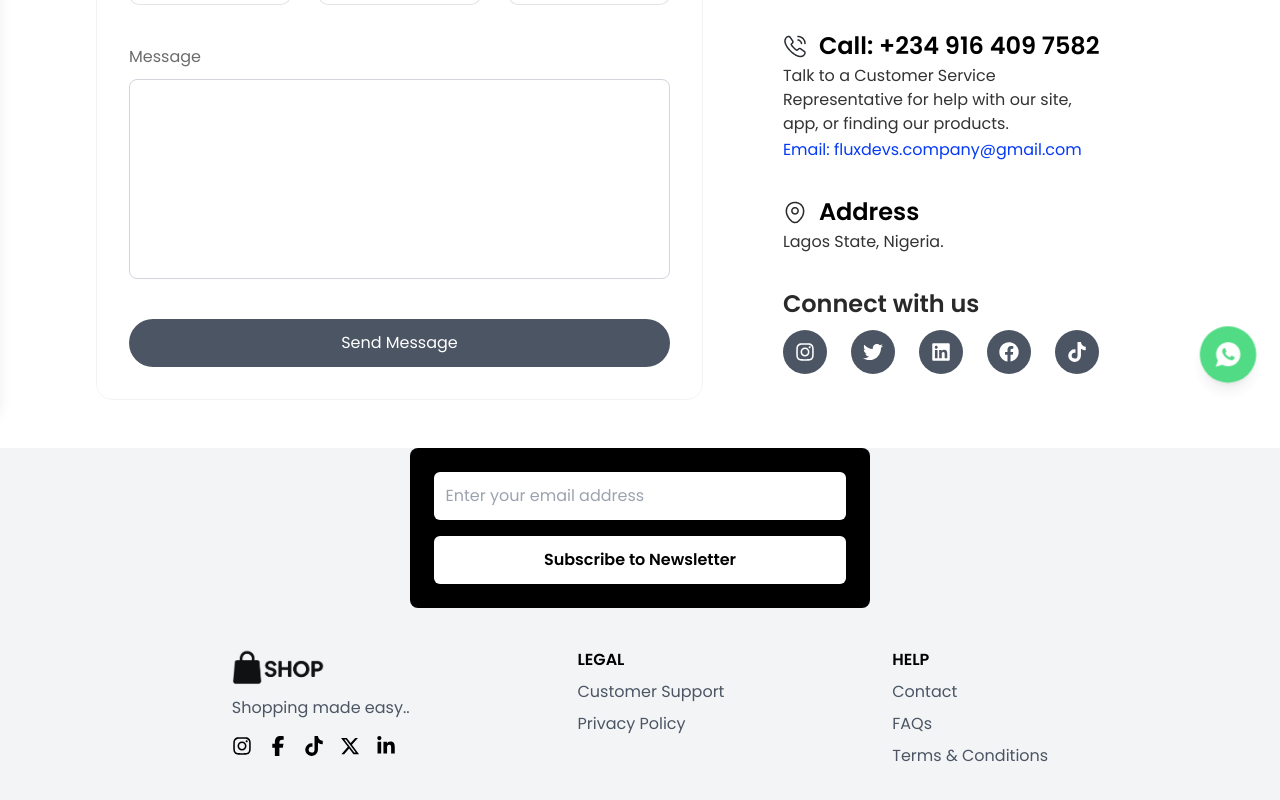
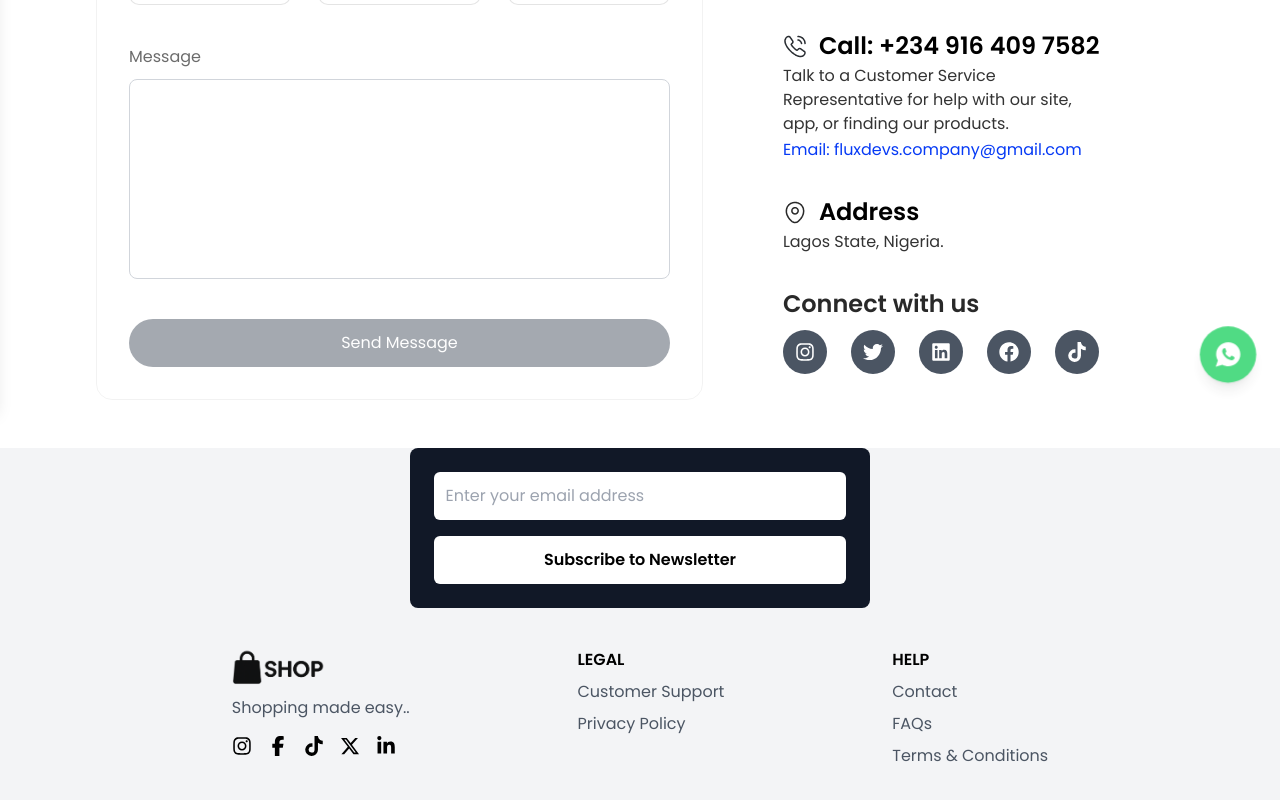
Before and after one commit to FluxDevsTeam/EcommerceTempateFrontend, a React (Vite) app: page /contact-us in a window 1280 px wide. Shown: the part 392-1192 px from the top of the page. Built offline with nearby package versions, Linux system fonts and the light colour scheme; no server answers.

Commit message:
done. made contact button inactive

```diff
--- a/src/components/Footer.tsx
+++ b/src/components/Footer.tsx
@@ -7,7 +7,7 @@ const Footer = () => {
     <footer className="bg-gray-100 pb-10 px-6">
       <div className="max-w-6xl mx-auto">
         {/* Newsletter Subscription */}
-        <div className="bg-black md:w-[40%] w-full mx-auto text-white p-6 rounded-lg text-center mb-10">
+        <div className="bg-gray-900 md:w-[40%] w-full mx-auto text-white p-6 rounded-lg text-center mb-10">
           <input
             type="email"
             placeholder="Enter your email address"
--- a/src/pages/orders/Contact.tsx
+++ b/src/pages/orders/Contact.tsx
@@ -174,7 +174,7 @@ const Contact = () => {
             {errors.message && <span className="text-red-500 text-xs mt-1">{errors.message}</span>}
           </div>
 
-          <button type="submit" className='text-white bg-gray-600 w-full p-3 rounded-full block text-center'>
+          <button type="submit" className='opacity-50 cursor-not-allowed pointer-events-none text-white bg-gray-600 w-full p-3 rounded-full block text-center'>
             Send Message
           </button>
         </form>
```
